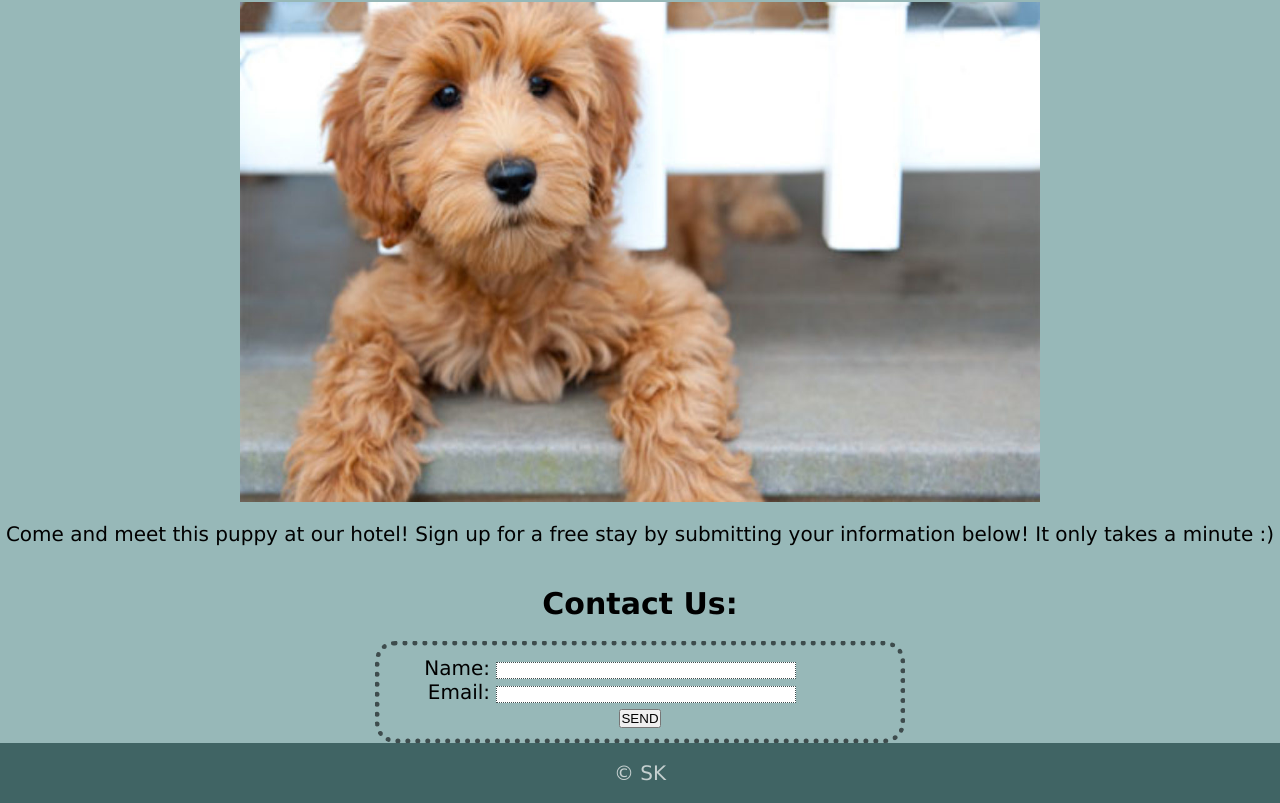
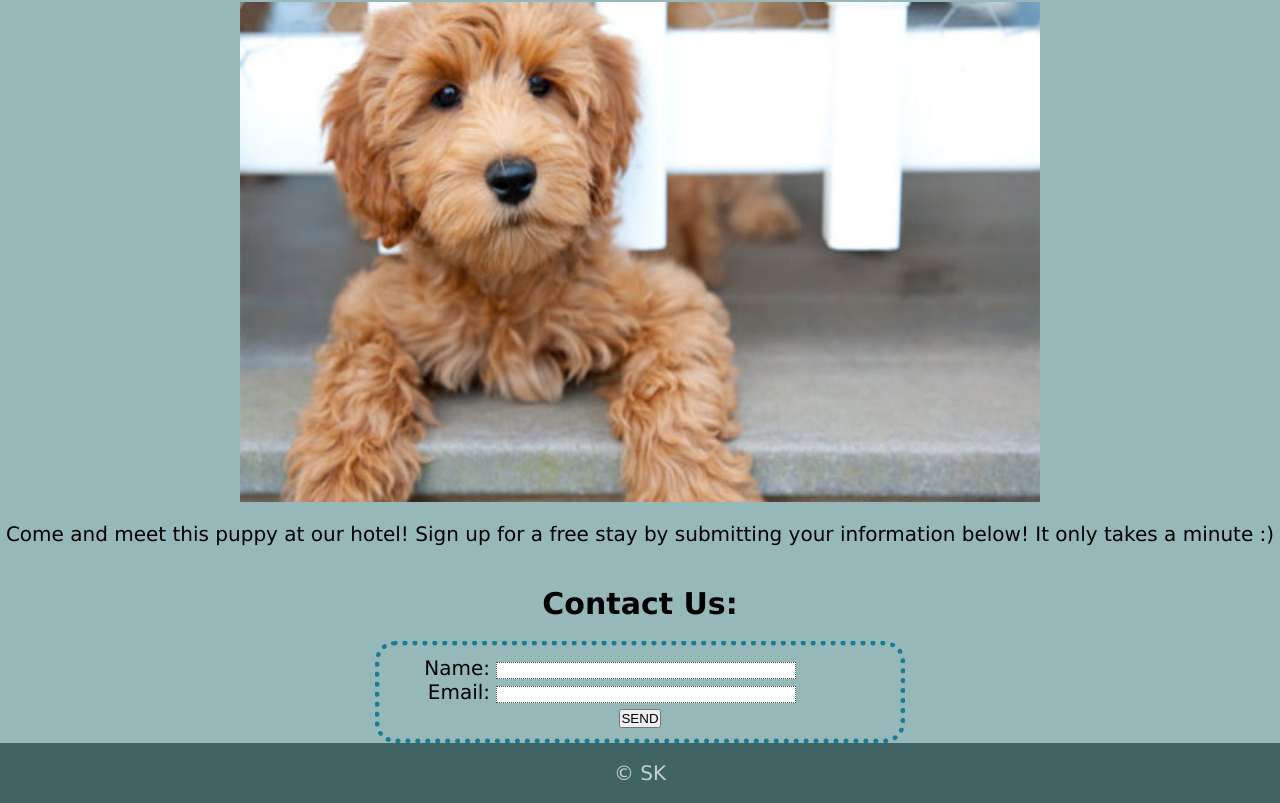
Before and after one commit to snehitak20/be-our-guest, a plain HTML site: page index.html in a window 1280 px wide. Shown: the part 144-947 px from the top of the page. Drawn offline with Linux system fonts and the light colour scheme.

Commit message:
last final change

```diff
--- a/assets/style.css
+++ b/assets/style.css
@@ -61,7 +61,7 @@ form{
     margin: 0 auto;
     width: 500px;
     padding: 10px;
-    border: 5px dotted rgb(62, 76, 77);
+    border: 5px dotted rgb(25, 123, 149);
     border-radius: 20px;
 }
 
```
